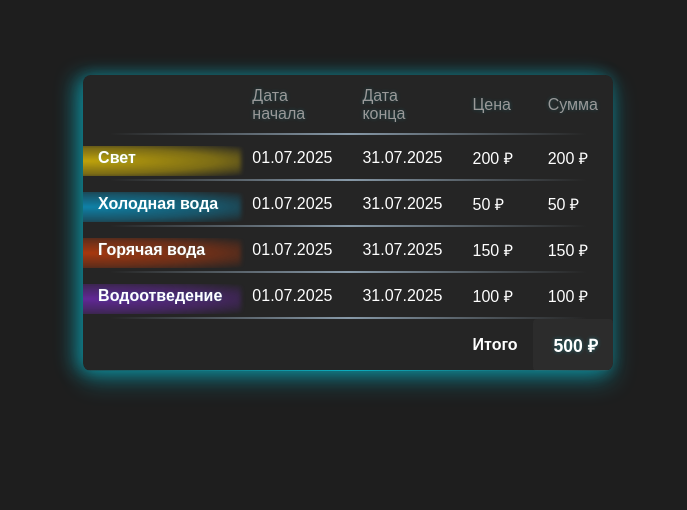
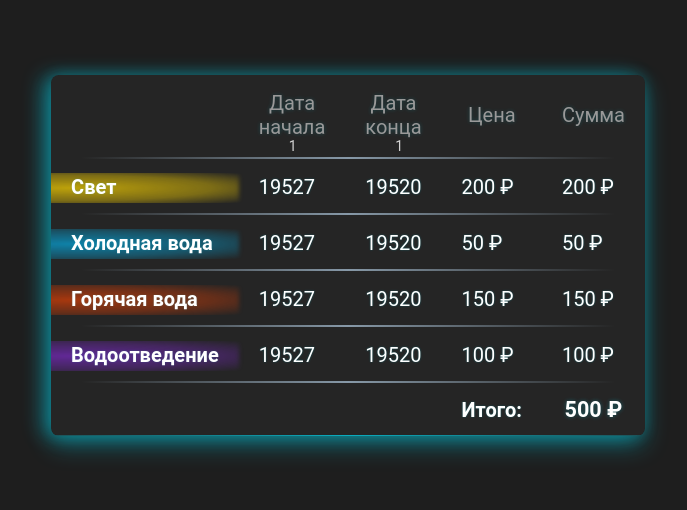
Before and after one commit to Yapypalo/HomeMeters, a Python web app: template template/template.html in a window 1280 px wide. Shown: the top 510 px of the page, without its empty margins (292-979 px from the left). Run offline with Jinja, Linux system fonts and the light colour scheme; the template is opened without the code that fills it, so the values that code supplies are empty.

Commit message:
Немного улучшил дизайн

```diff
--- a/template/static/style.css
+++ b/template/static/style.css
@@ -9,9 +9,11 @@
     body, html {
         background: #1e1e1e;
         color: #ffffff;
-      font-family: Arial, sans-serif;
+        font-family: 'Roboto', sans-serif; /* Новый шрифт */
+        font-size: 18px; /* Увеличенный размер текста */
         padding: 25px;
-      z-index: -2;
+        z-index: 2;
+        text-shadow: 0 0 2px rgba(0, 230, 255, 0.3);
     }
 
     /* Контейнер для таблицы */
@@ -20,7 +22,7 @@
       justify-content: center;
       align-items: center;
       margin: 0 auto;
-      max-width: calc(400px + 50px);
+      max-width: calc(400px + 80px);
       padding: 25px 0;
     }
 
@@ -85,9 +87,10 @@
     }
     /* Заголовки таблицы */
     th, td {
-      padding: 12px 15px;
-      text-align: left;
+        padding: 16px 20px; /* Увеличенный отступ */
+        font-size: 20px; /* Увеличенный размер текста */
     }
+
 
     /* Цвет заголовков */
     th {
@@ -124,10 +127,9 @@
 
     /* Сумма в последней ячейке */
     tr.total-row td.total-sum {
-      font-size: 1.1em;
+        font-size: 1.2em; /* Ещё больше для итоговой суммы */
         color: #ffffff;
-      text-align: right;
-      background: rgba(255, 255, 255, 0.03);
+        text-align: center;
         border-radius: 4px;
         text-shadow: 0 0 4px rgba(0, 230, 255, 0.3);
     }
@@ -144,9 +146,9 @@ td.glow-arrow {
     td.glow-arrow::before {
         content: "";
         position: absolute;
-  bottom: -55px;
+        bottom: -48px;
         left: -150px;
-  width: 200%; /* Под текстом */
+        width: 180%; /* Под текстом */
         height: 150px;
         background: radial-gradient(
             ellipse at center,
@@ -198,3 +200,22 @@ td.glow-arrow::before {
             rgba(138, 43, 226, 0) 100%
         );
     }
+
+    /* Стили для заголовков с дополнительным числом */
+    th {
+        position: relative; /* Для корректного позиционирования sub-number */
+        padding-bottom: 20px; /* Добавляем отступ снизу для числа */
+    }
+
+    /* Стили для маленького числа в заголовке */
+    .sub-number {
+        position: absolute;
+        bottom: 5px; /* Расположение внизу ячейки */
+        left: 50px;
+        font-size: 0.7em; /* Уменьшаем размер шрифта */
+        color: rgb(255, 255, 255); /* Еле заметный цвет */
+        font-weight: normal;
+        text-shadow: none;
+        opacity: 0.8; /* Дополнительное снижение видимости */
+        pointer-events: none; /* Отключаем взаимодействие */
+    }
--- a/template/template.html
+++ b/template/template.html
@@ -12,8 +12,12 @@
       <!-- Заголовки -->
       <tr>
         <th></th>
-        <th>Дата начала</th>
-        <th>Дата конца</th>
+        <th>Дата начала
+            <span class="sub-number">1</span>
+        </th>
+        <th>Дата конца
+            <span class="sub-number">1</span>
+        </th>
         <th>Цена</th>
         <th>Сумма</th>
       </tr>
@@ -21,8 +25,8 @@
       <!-- Свет -->
       <tr class="glow glow-svet">
         <td class="glow-arrow">Свет</td>
-        <td>01.07.2025</td>
-        <td>31.07.2025</td>
+        <td>19527</td>
+        <td>19520</td>
         <td>200 ₽</td>
         <td>200 ₽</td>
       </tr>
@@ -30,8 +34,8 @@
       <!-- Холодная вода -->
       <tr class="glow glow-holodnaja">
         <td class="glow-arrow">Холодная вода</td>
-        <td>01.07.2025</td>
-        <td>31.07.2025</td>
+        <td>19527</td>
+        <td>19520</td>
         <td>50 ₽</td>
         <td>50 ₽</td>
       </tr>
@@ -39,8 +43,8 @@
       <!-- Горячая вода -->
       <tr class="glow glow-goryachaja">
         <td class="glow-arrow">Горячая вода</td>
-        <td>01.07.2025</td>
-        <td>31.07.2025</td>
+        <td>19527</td>
+        <td>19520</td>
         <td>150 ₽</td>
         <td>150 ₽</td>
       </tr>
@@ -48,8 +52,8 @@
       <!-- Водоотведение -->
       <tr class="glow glow-otvod">
         <td class="glow-arrow">Водоотведение</td>
-        <td>01.07.2025</td>
-        <td>31.07.2025</td>
+        <td>19527</td>
+        <td>19520</td>
         <td>100 ₽</td>
         <td>100 ₽</td>
       </tr>
@@ -59,7 +63,7 @@
         <td class="empty">—</td>
         <td class="empty">—</td>
         <td class="empty">—</td>
-        <td>Итого</td>
+        <td>Итого:</td>
         <td class="total-sum">500 ₽</td>
       </tr>
     </table>
```
Lines whose indentation alone changed are shown as unchanged.
